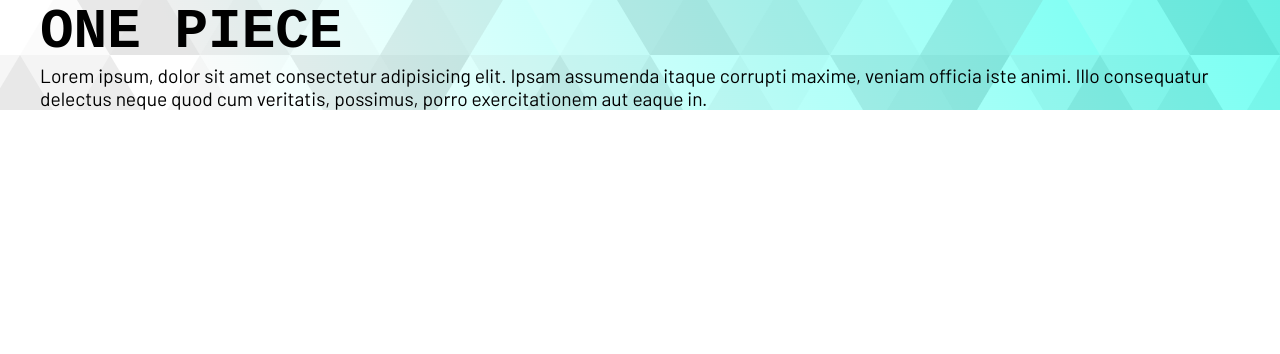
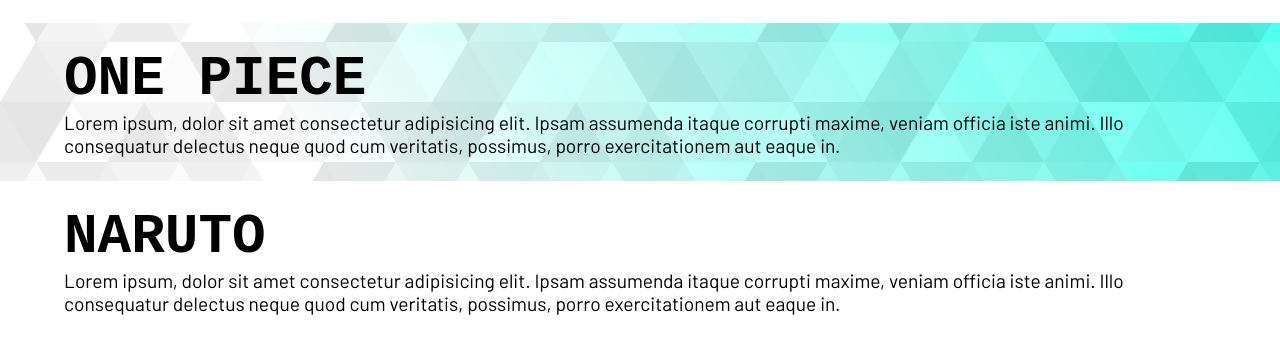
Before and after one commit to augustosellsantos/page-responsive, a plain HTML site: page index.html in a window 1280 px wide. Drawn offline with Linux system fonts and the light colour scheme; a web font is replaced by a local one.

Commit message:
menu
criando o menu

```diff
--- a/assets/css/style.css
+++ b/assets/css/style.css
@@ -1,6 +1,6 @@
 @import url('https://fonts.googleapis.com/css2?family=Azeret+Mono:wght@800&family=Barlow:ital,wght@0,400;0,700;1,400&family=Work+Sans:ital,wght@0,100..900;1,100..900&display=swap');
 :root {
-    --cor0: #FFFFFF;
+    --white: #FFFFFF;
     --cor1: #7CC5ED;
     --cor2: #7BEDD8;
     --cor3: #EDD37B;
@@ -10,6 +10,8 @@
     --font1: "Barlow", sans-serif;
     --font2: "Azeret Mono", monospace; /*para títulos*/
     --font3: "Ubuntu", sans-serif;
+
+    --gap: 1.5rem;
 }
 * {
     margin: 0;
@@ -54,8 +56,13 @@ h6 {
 .main-bg {
     background-image: url(../img/main-bg.png);
     background-position: center center;
+    background-size: cover;
 }
 .main-content {
     max-width: 1200px;
     margin: 0 auto;
+    padding: var(--gap);
 }
+.white-bg {
+    background: var(--white);
+}
--- a/index.html
+++ b/index.html
@@ -7,6 +7,13 @@
     <link rel="stylesheet" href="assets/css/style.css">
 </head>
 <body>
+    <header>
+        <nav>
+            <ul>
+                <li></li>
+            </ul>
+        </nav>
+    </header>
     <section class="main-bg">
         <div class="main-content">
             <h1>One Piece</h1>
@@ -15,5 +22,13 @@
             </p>
         </div>
     </section>
+    <section class="white-bg">
+        <div class="main-content">
+            <h1>Naruto</h1>
+            <p>
+                Lorem ipsum, dolor sit amet consectetur adipisicing elit. Ipsam assumenda itaque corrupti maxime, veniam officia iste animi. Illo consequatur delectus neque quod cum veritatis, possimus, porro exercitationem aut eaque in.
+            </p>
+        </div>
+    </section>
 </body>
 </html>
```
Also changed, not shown: assets/img/logo A.png (added).
